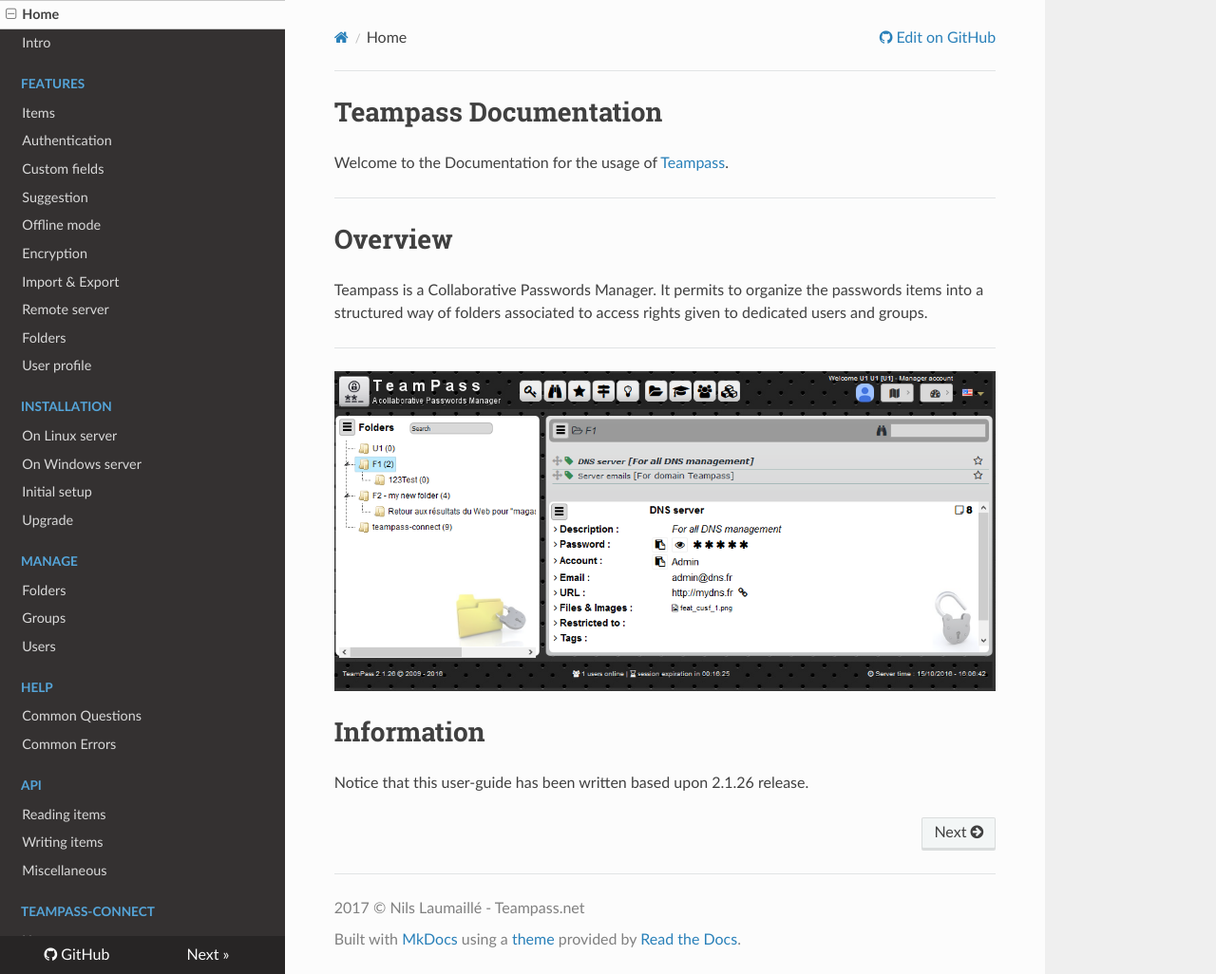
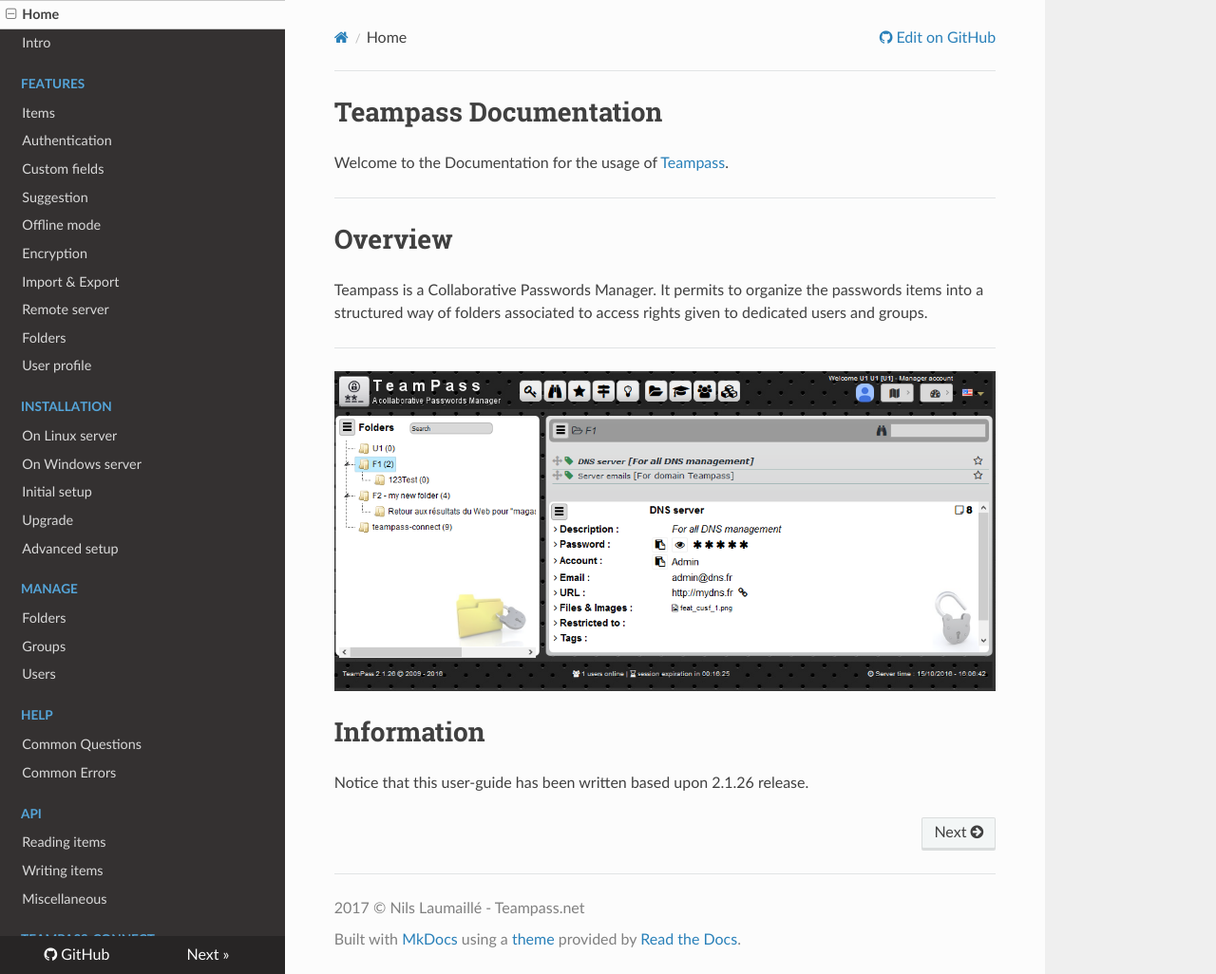
Before and after one commit to nilsteampassnet/teampass_doc, an MkDocs documentation site: the page built from docs/index.md, in a window 1280 px wide and 1026 px high. Shown: the whole window at 95% size. Built offline with MkDocs 1.6.1, drawn with Linux system fonts in a browser that asks for light colours; nearby versions of some CDN libraries; old or Windows-style settings are respelled for this version of MkDocs.

Commit message:
Update mkdocs.yml

```diff
--- a/mkdocs.yml
+++ b/mkdocs.yml
@@ -29,6 +29,7 @@ pages:
     - 'On Windows server': 'install/install-windows.md'
     - 'Initial setup': 'install/setup.md'
     - 'Upgrade': 'install/upgrade.md'
+    - 'Advanced setup': 'install/ldap.md'
 - Manage:
     - 'Folders': 'manage/manage-folders.md'
     - 'Groups': 'manage/manage-groups.md'
```
